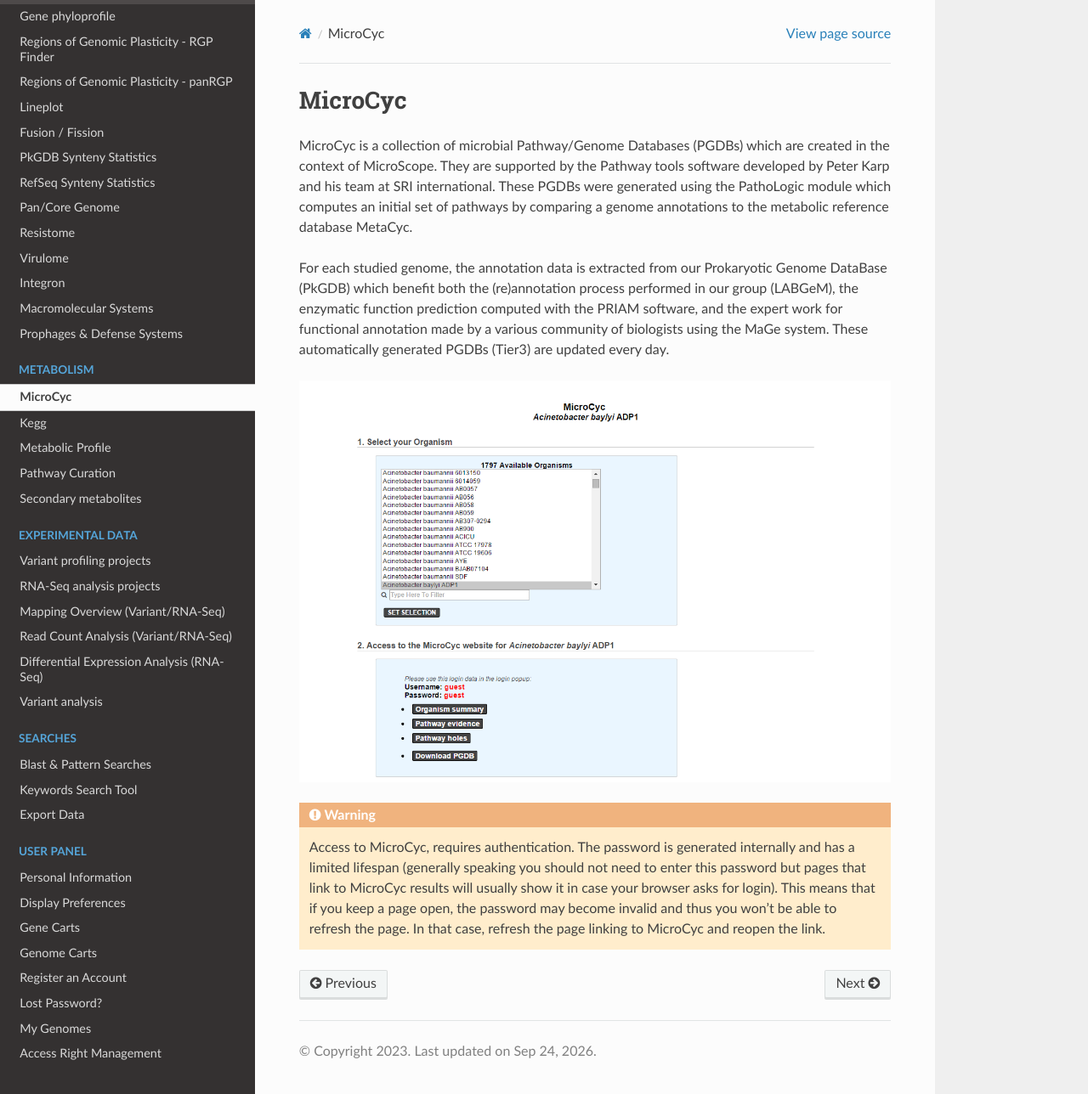
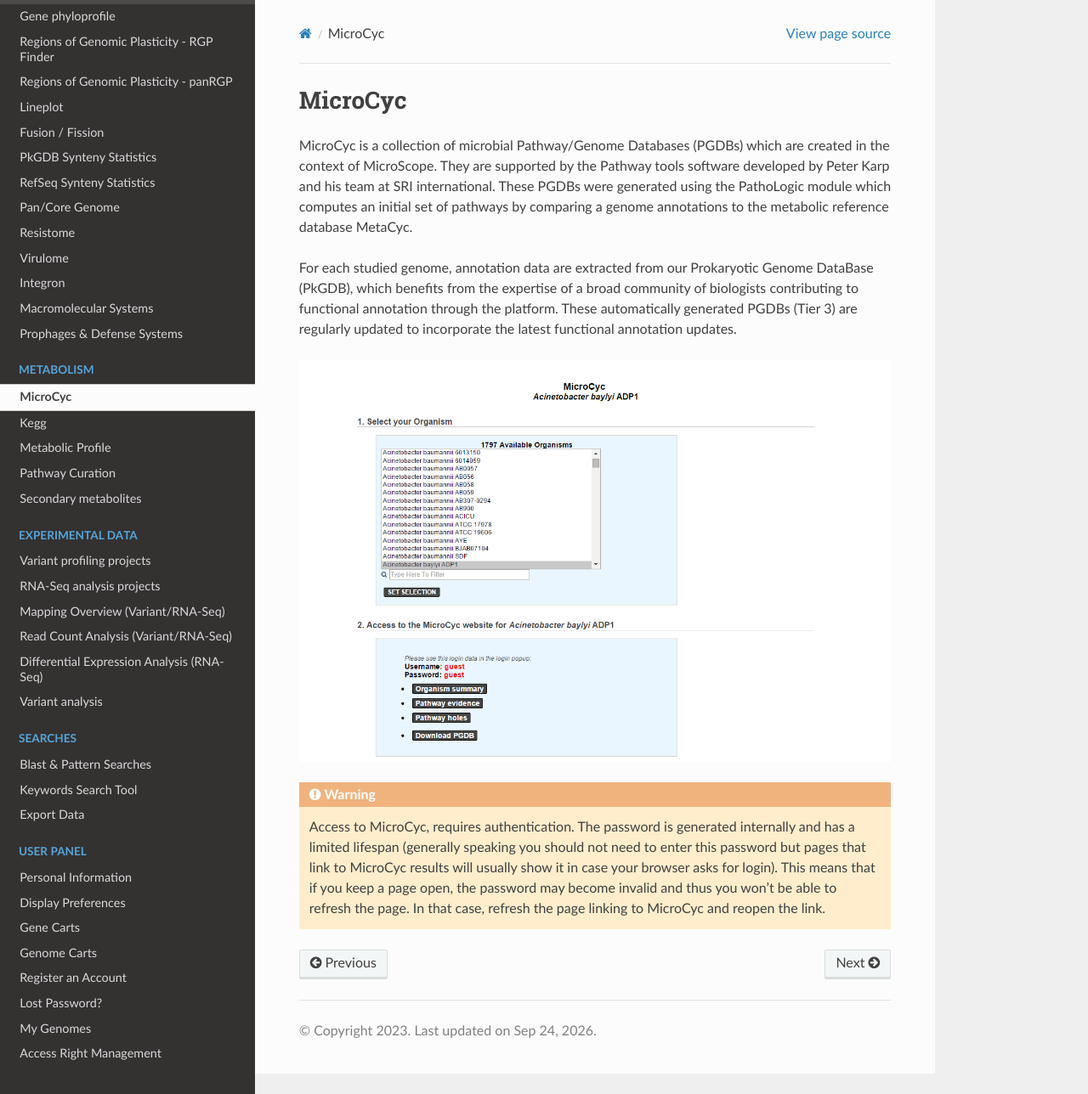
Before and after one commit to labgem/microscope-user-doc, a Sphinx documentation site: the page built from docs/content/metabolism/microcyc.rst, in a window 1280 px wide and 1288 px high. Shown: the whole window at 85% size. Built offline with Sphinx 7.4.7 and the Read the Docs theme 3.1.0, drawn with Linux system fonts in a browser that asks for light colours; formulas are drawn with MathJax 3.

Commit message:
Update microcyc.rst description

```diff
--- a/docs/content/metabolism/microcyc.rst
+++ b/docs/content/metabolism/microcyc.rst
@@ -8,8 +8,7 @@
 They are supported by the Pathway tools software developed by Peter Karp and his team at SRI international.
 These PGDBs were generated using the PathoLogic module which computes an initial set of pathways by comparing a genome annotations to the metabolic reference database MetaCyc.
 
-For each studied genome, the annotation data is extracted from our Prokaryotic Genome DataBase (PkGDB) which benefit both the (re)annotation process performed in our group (LABGeM), the enzymatic function prediction computed with the PRIAM software, and the expert work for functional annotation made by a various community of biologists using the MaGe system.
-These automatically generated PGDBs (Tier3) are updated every day.
+For each studied genome, annotation data are extracted from our Prokaryotic Genome DataBase (PkGDB), which benefits from the expertise of a broad community of biologists contributing to functional annotation through the platform. These automatically generated PGDBs (Tier 3) are regularly updated to incorporate the latest functional annotation updates.
 
 .. image:: img/microcyc.png
 
```
